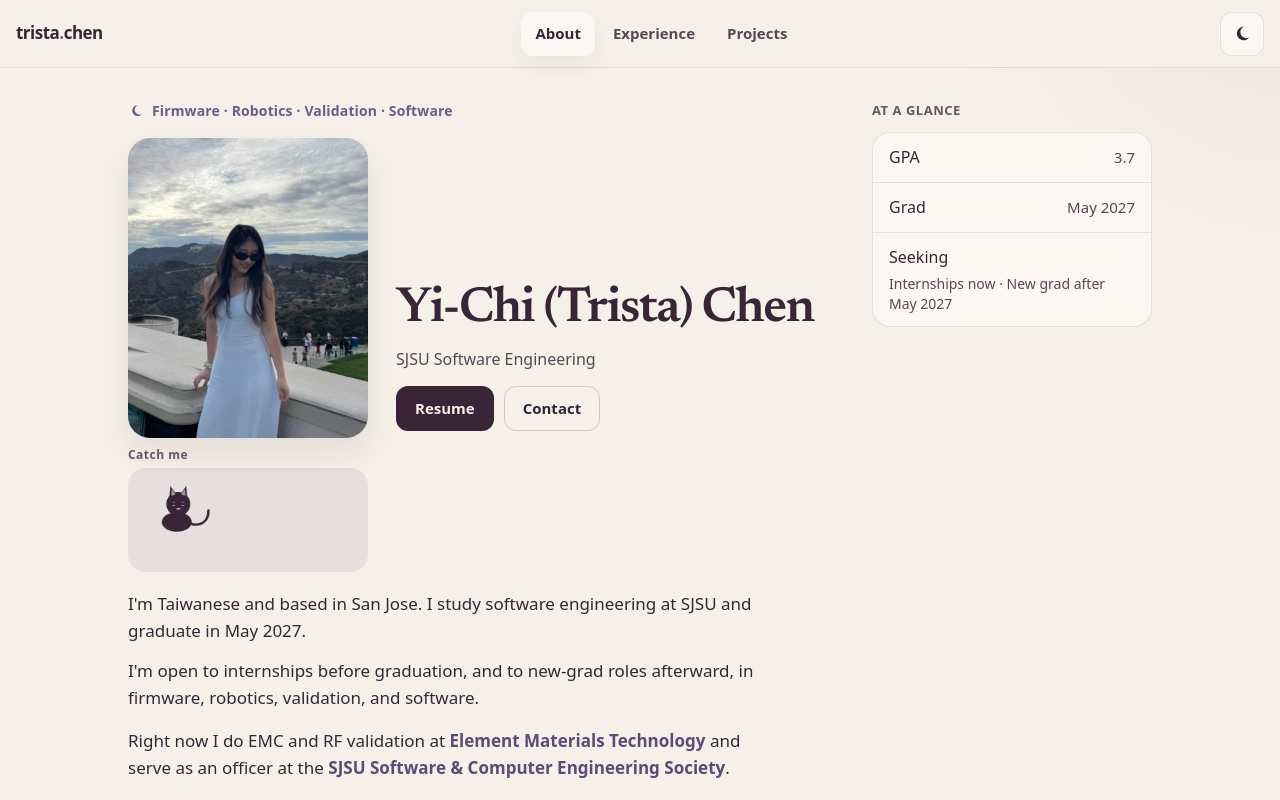
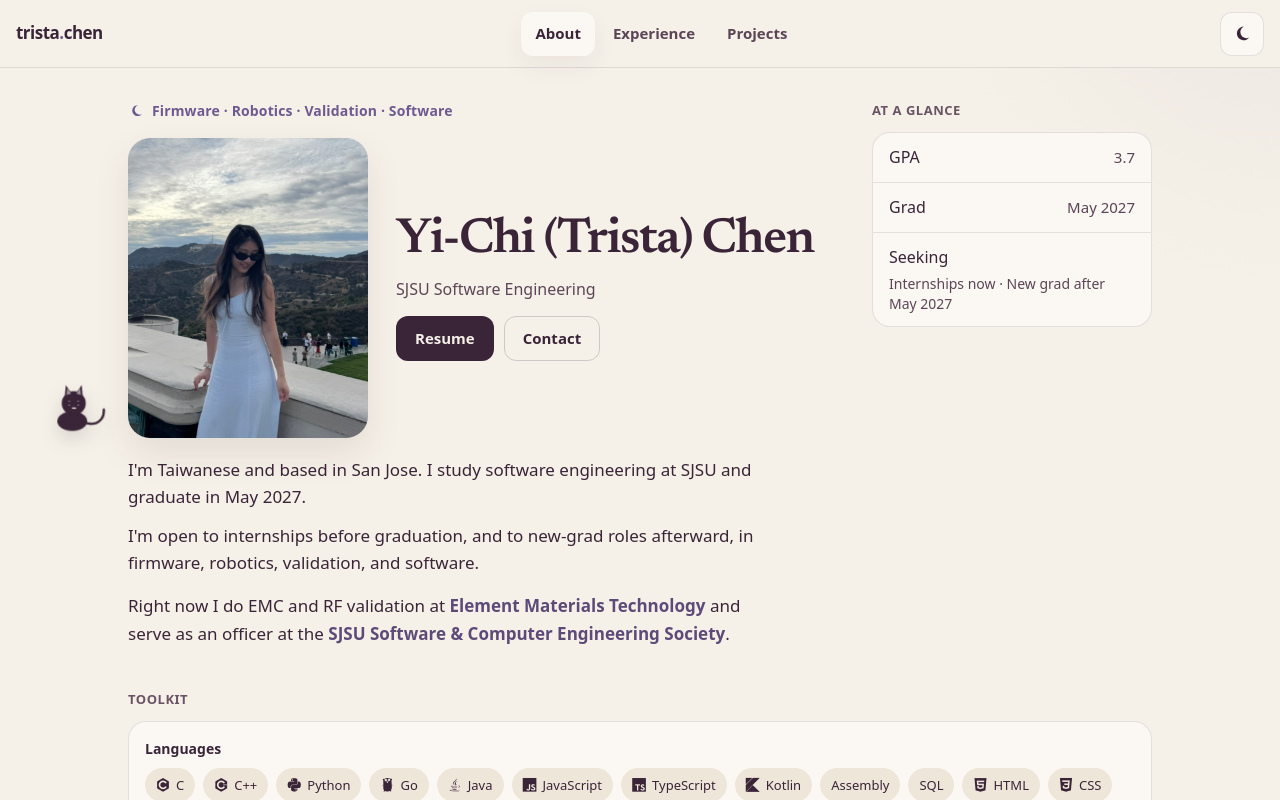
Before and after one commit to trista-chen-29/trista-portfolio, a Next.js app: page / in a window 1280 px wide. Shown: the top 800 px of the page. Built offline with nearby package versions, Linux system fonts and the light colour scheme.

Commit message:
Let the cat hop across every page and drop the section intros.
Remove the Experience and Projects kickers and subtitles, and free the cat from the hero box so it jumps around the viewport on About, Experience, and Projects.

Co-authored-by: Trista Chen <trista.chen@sjsu.edu>

```diff
--- a/src/app/experience/page.js
+++ b/src/app/experience/page.js
@@ -4,9 +4,7 @@ import { experiences } from '@/data/experience';
 export default function ExperiencePage() {
   return (
     <div className="page">
-      <p className="page-kicker">So far</p>
       <h1 className="page-title">Experience</h1>
-      <p className="page-sub">Labs, clubs, and internships. A logo opens the organization.</p>
       <Timeline items={experiences} />
     </div>
   );
--- a/src/app/globals.css
+++ b/src/app/globals.css
@@ -232,10 +232,10 @@ body.dialog-open .ios-tabbar { visibility: hidden; }
   gap: 28px;
 }
 .hero-profile {
-  display: grid;
-  grid-template-columns: min(168px, 46vw) minmax(0, 1fr);
-  gap: 8px 14px;
-  align-items: end;
+  display: flex;
+  flex-direction: column;
+  align-items: flex-start;
+  gap: 16px;
   margin-top: 16px;
 }
 .hero-photo {
@@ -247,7 +247,7 @@ body.dialog-open .ios-tabbar { visibility: hidden; }
   box-shadow: var(--photo-shadow);
   background: var(--surface2);
 }
-.hero-copy { grid-column: 1 / -1; min-width: 0; padding-top: 4px; }
+.hero-copy { min-width: 0; width: 100%; }
 .hero-bio {
   margin-top: 18px;
   display: flex;
@@ -346,29 +346,14 @@ body.dialog-open .ios-tabbar { visibility: hidden; }
 .btn-outline:hover { background: var(--outline-hover); }
 .btn-solid:active, .btn-outline:active { transform: translateY(1px); }
 
-.cat-slot {
-  display: flex;
-  flex-direction: column;
-  align-items: flex-start;
-  gap: 4px;
-  width: 100%;
-  min-width: 0;
-  align-self: end;
-}
-.cat-hint {
-  margin: 0;
-  font-size: 12px;
-  font-weight: 650;
-  letter-spacing: 0.04em;
-  color: var(--text3);
+.cat-field {
+  position: fixed;
+  z-index: 40;
+  top: calc(var(--nav-h) + env(safe-area-inset-top));
+  right: 0;
+  bottom: calc(var(--tab-h) + env(safe-area-inset-bottom));
+  left: 0;
   pointer-events: none;
-}
-.cat-field {
-  position: relative;
-  width: 100%;
-  height: 112px;
-  border-radius: 18px;
-  background: var(--accent-soft);
 }
 .cat-button {
   position: absolute;
@@ -381,12 +366,17 @@ body.dialog-open .ios-tabbar { visibility: hidden; }
   background: transparent;
   color: var(--text);
   cursor: pointer;
+  pointer-events: auto;
   border-radius: 18px;
   will-change: transform;
 }
 .cat-button:hover { filter: brightness(1.08); }
 .cat-button:active { opacity: 0.82; }
-.cat-svg { width: 72px; height: 72px; }
+.cat-svg {
+  width: 72px;
+  height: 72px;
+  filter: drop-shadow(0 8px 10px rgba(38, 30, 48, 0.16));
+}
 .cat-tail {
   transform-origin: 62px 72px;
   animation: cat-tail 3.8s ease-in-out infinite;
@@ -529,7 +519,7 @@ body.dialog-open .ios-tabbar { visibility: hidden; }
   display: flex;
   flex-wrap: wrap;
   gap: 8px;
-  margin: 18px 0 16px;
+  margin: 22px 0 16px;
 }
 .proj-filters button {
   min-height: 44px;
@@ -709,7 +699,7 @@ body.dialog-open .ios-tabbar { visibility: hidden; }
   flex-direction: column;
   gap: 16px;
   padding-left: 22px;
-  margin-top: 8px;
+  margin-top: 22px;
 }
 .timeline-line {
   position: absolute;
@@ -800,19 +790,14 @@ a.tl-logo { transition: transform 200ms var(--ease); }
   .ios-tabbar { display: none; }
   .ios-segmented { display: flex; }
   .page { padding: 32px 28px 64px; }
-  .hero-photo { width: 220px; grid-area: photo; }
+  .hero-photo { width: 220px; }
   .hero-profile {
+    display: grid;
     grid-template-columns: 220px minmax(0, 1fr);
-    grid-template-areas:
-      "photo copy"
-      "cat copy";
     column-gap: 28px;
-    row-gap: 0;
-    align-items: end;
+    align-items: center;
   }
-  .cat-slot { grid-area: cat; justify-self: stretch; align-self: end; margin-top: 8px; z-index: 1; }
-  .cat-field { height: 104px; }
-  .hero-copy { grid-area: copy; align-self: center; }
+  .hero-copy { align-self: center; }
   .project-grid { grid-template-columns: 1fr 1fr; gap: 18px; }
   .site-footer { padding: 8px 28px 20px; }
 }
--- a/src/app/layout.js
+++ b/src/app/layout.js
@@ -2,6 +2,7 @@ import './globals.css';
 import { Newsreader } from 'next/font/google';
 import { ThemeProvider } from '@/components/ThemeProvider';
 import Navbar from '@/components/Navbar';
+import CatCompanion from '@/components/CatCompanion';
 
 const newsreader = Newsreader({
   subsets: ['latin'],
@@ -37,6 +38,7 @@ export default function RootLayout({ children }) {
       <body>
         <ThemeProvider>
           <Navbar />
+          <CatCompanion />
           <main>{children}</main>
           <footer className="site-footer">
             <p>© Yi-Chi (Trista) Chen</p>
--- a/src/app/page.js
+++ b/src/app/page.js
@@ -1,5 +1,4 @@
 import Image from 'next/image';
-import CatCompanion from '@/components/CatCompanion';
 import Interests from '@/components/Interests';
 import ResumeActions from '@/components/ResumeActions';
 import Skills from '@/components/Skills';
@@ -40,7 +39,6 @@ export default function AboutPage() {
                 sizes="(min-width: 768px) 220px, 210px"
               />
             </div>
-            <CatCompanion />
             <div className="hero-copy">
               <h1 className="page-title">Yi-Chi (Trista) Chen</h1>
               <p className="page-sub">SJSU Software Engineering</p>
--- a/src/app/projects/page.js
+++ b/src/app/projects/page.js
@@ -10,11 +10,7 @@ export default function ProjectsPage() {
 
   return (
     <div className="page">
-      <p className="page-kicker">Selected work</p>
       <h1 className="page-title">Projects</h1>
-      <p className="page-sub">
-        Filter by kind of work. Open a project for the longer story, screenshots, and technologies.
-      </p>
       <div className="proj-filters" role="group" aria-label="Project filters">
         {projectFilters.map((name) => (
           <button
--- a/src/components/CatCompanion.jsx
+++ b/src/components/CatCompanion.jsx
@@ -111,43 +111,93 @@ export default function CatCompanion() {
     if (!field || !cat) return undefined;
 
     const motion = window.matchMedia('(prefers-reduced-motion: reduce)');
-    const pos = { x: 8, y: 8, vx: 1.05, vy: 0.72 };
-    let last = performance.now();
+    const bounds = () => ({
+      maxX: Math.max(0, field.clientWidth - cat.offsetWidth),
+      maxY: Math.max(0, field.clientHeight - cat.offsetHeight),
+    });
+    const first = bounds();
+    const spot = {
+      x: first.maxX * 0.72,
+      y: first.maxY * 0.18,
+      fromX: 0,
+      fromY: 0,
+      toX: 0,
+      toY: 0,
+      phase: 'rest',
+      until: performance.now() + 400,
+      hopDur: 800,
+    };
+    spot.fromX = spot.x;
+    spot.fromY = spot.y;
+    spot.toX = spot.x;
+    spot.toY = spot.y;
+
+    const nextLanding = () => {
+      const { maxX, maxY } = bounds();
+      const minHop = Math.min(180, Math.max(90, Math.max(maxX, maxY) * 0.28));
+      let landing = { x: maxX * 0.2, y: maxY * 0.62 };
+      for (let i = 0; i < 8; i += 1) {
+        const candidate = { x: Math.random() * maxX, y: Math.random() * maxY };
+        if (Math.hypot(candidate.x - spot.x, candidate.y - spot.y) >= minHop) {
+          landing = candidate;
+          break;
+        }
+      }
+      spot.fromX = spot.x;
+      spot.fromY = spot.y;
+      spot.toX = landing.x;
+      spot.toY = landing.y;
+      spot.hopDur = 620 + Math.random() * 480;
+      spot.until = performance.now();
+      spot.phase = 'hop';
+    };
+
+    const paint = (x, y, lift, squash) => {
+      const { maxX, maxY } = bounds();
+      const drawnX = Math.max(0, Math.min(maxX, x));
+      const drawnY = Math.max(0, Math.min(maxY, y - lift));
+      cat.style.transform = `translate(${drawnX}px, ${drawnY}px) scaleY(${squash})`;
+    };
+
     let frame = 0;
+    let pausedAt = 0;
+    const tick = (now) => {
+      const { maxX, maxY } = bounds();
+      const reduced = motion.matches;
+      const hold = pausedRef.current || openRef.current;
 
-    const tick = (now) => {
-      const maxX = Math.max(0, field.clientWidth - cat.offsetWidth);
-      const maxY = Math.max(0, field.clientHeight - cat.offsetHeight);
-      const reduced = motion.matches;
-      const hold = reduced || pausedRef.current || openRef.current;
+      if (!hold && pausedAt) {
+        spot.until += now - pausedAt;
+        pausedAt = 0;
+      }
 
       if (reduced) {
-        pos.x = maxX * 0.55;
-        pos.y = maxY * 0.45;
-      } else if (!hold) {
-        const step = Math.min(32, now - last) / 16.67;
-        pos.x += pos.vx * step;
-        pos.y += pos.vy * step;
-        if (pos.x <= 0 || pos.x >= maxX) {
-          pos.vx *= -1;
-          pos.x = Math.max(0, Math.min(maxX, pos.x));
-        }
-        if (pos.y <= 0 || pos.y >= maxY) {
-          pos.vy *= -1;
-          pos.y = Math.max(0, Math.min(maxY, pos.y));
-        }
-        if (Math.random() < 0.012) {
-          pos.vx += (Math.random() - 0.5) * 0.35;
-          pos.vy += (Math.random() - 0.5) * 0.35;
-          const speed = Math.hypot(pos.vx, pos.vy) || 1;
-          const target = 0.95 + Math.random() * 0.35;
-          pos.vx = (pos.vx / speed) * target;
-          pos.vy = (pos.vy / speed) * target;
+        spot.x = maxX * 0.78;
+        spot.y = maxY * 0.12;
+        paint(spot.x, spot.y, 0, 1);
+      } else if (hold) {
+        if (!pausedAt) pausedAt = now;
+        paint(spot.x, spot.y, 0, 1);
+      } else if (spot.phase === 'rest') {
+        paint(spot.x, spot.y, 0, 1);
+        if (now >= spot.until) nextLanding();
+      } else {
+        const t = Math.min(1, (now - spot.until) / spot.hopDur);
+        const ease = t < 0.5 ? 2 * t * t : 1 - ((-2 * t + 2) ** 2) / 2;
+        spot.x = spot.fromX + (spot.toX - spot.fromX) * ease;
+        spot.y = spot.fromY + (spot.toY - spot.fromY) * ease;
+        const distance = Math.hypot(spot.toX - spot.fromX, spot.toY - spot.fromY);
+        const arc = Math.sin(Math.PI * t) * Math.min(56, 22 + distance * 0.08);
+        const squash = t > 0.9 ? 1 - ((t - 0.9) / 0.1) * 0.14 : 1;
+        paint(Math.max(0, Math.min(maxX, spot.x)), Math.max(0, Math.min(maxY, spot.y)), arc, squash);
+        if (t >= 1) {
+          spot.x = Math.max(0, Math.min(maxX, spot.toX));
+          spot.y = Math.max(0, Math.min(maxY, spot.toY));
+          spot.phase = 'rest';
+          spot.until = now + 220 + Math.random() * 520;
         }
       }
 
-      last = now;
-      cat.style.transform = `translate(${pos.x}px, ${pos.y}px)`;
       frame = requestAnimationFrame(tick);
     };
 
@@ -183,8 +233,7 @@ export default function CatCompanion() {
   }, [open]);
 
   return (
-    <div className="cat-slot">
-      <p className="cat-hint">Catch me</p>
+    <>
       <div className="cat-field" ref={fieldRef}>
         <button
           ref={catRef}
@@ -217,7 +266,7 @@ export default function CatCompanion() {
         </div>,
         document.body,
       )}
-    </div>
+    </>
   );
 }
 
```
